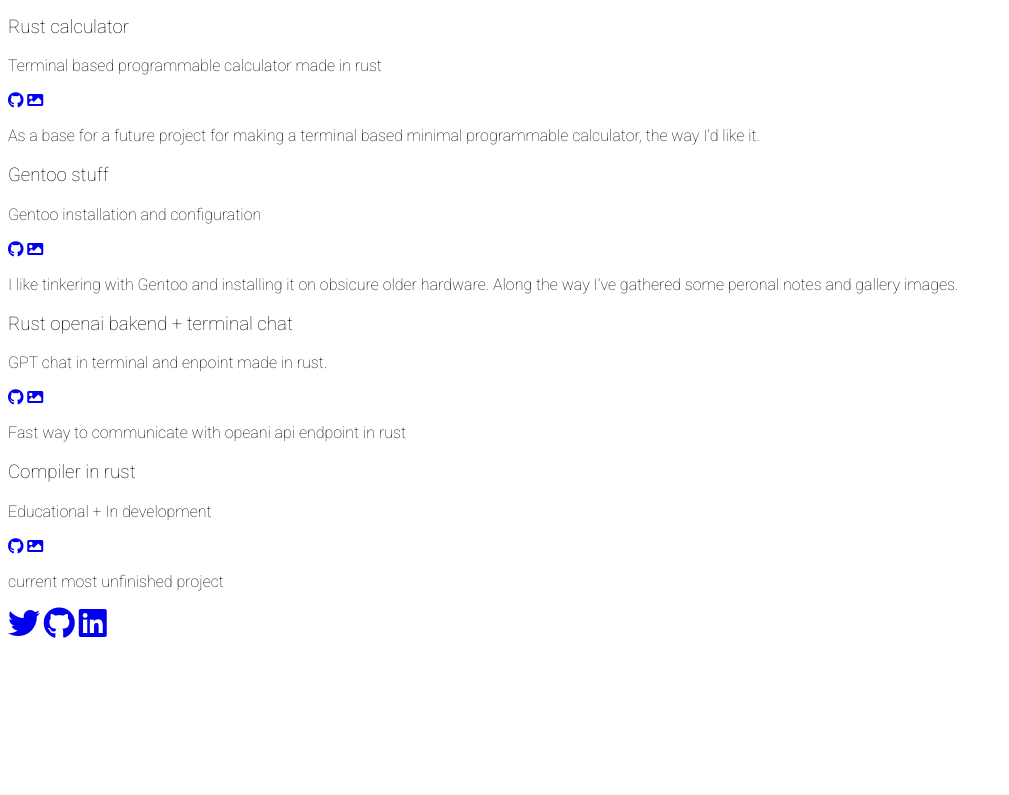
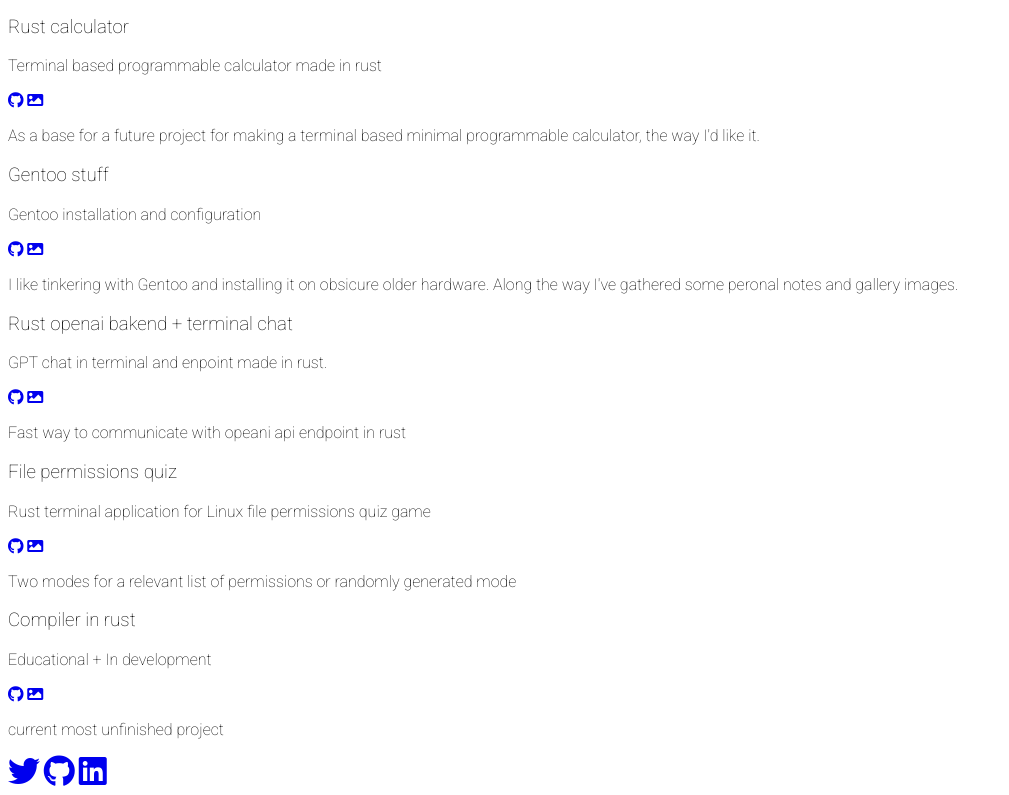
Before and after one commit to Jason-Goon/steffe, a website: page dist/index.html in a window 1280 px wide. Shown: the part 1419-2214 px from the top of the page, without its empty margins (0-1009 px from the left). Before the commit the page ends 2066 px from the top, so only its background shows below. Drawn offline with Linux system fonts and the light colour scheme.

Commit message:
Added file permissions quiz

```diff
--- a/dist/index.html
+++ b/dist/index.html
@@ -304,6 +304,30 @@
                 <div class="flex-1 text-right pr-8">
                     <div class="p-4 bg-white/50 backdrop-blur-lg rounded-lg shadow-lg flex flex-col justify-between h-full">
                         <div>
+                            <h3 class="text-lg font-semibold mb-2">File permissions quiz</h3>
+                            <p>Rust terminal application for Linux file permissions quiz game</p>
+                        </div>
+
+                        <div class="flex justify-end space-x-4 mt-4">
+                            <a href="https://github.com/Jason-Goon/file_perm_quiz" class="hover:text-opacity-80"><i class="fab fa-github"></i></a>
+                            <a href="gallery.html#project11" class="hover:text-opacity-80"><i class="fas fa-image"></i></a>
+                        </div>
+                    </div>
+                </div>
+
+                <!-- Text Box 11 - Right Side -->
+                <div class="flex-1 pl-8">
+                    <div class="p-4 bg-white/60 backdrop-blur-lg rounded-lg shadow-lg">
+                        <p>Two modes for a relevant list of permissions or randomly generated mode</p>
+                    </div>
+                </div>
+            </div>
+
+            <!-- Project Point 11 - Left Side -->
+            <div class="flex mb-24">
+                <div class="flex-1 text-right pr-8">
+                    <div class="p-4 bg-white/50 backdrop-blur-lg rounded-lg shadow-lg flex flex-col justify-between h-full">
+                        <div>
                             <h3 class="text-lg font-semibold mb-2">Compiler in rust</h3>
                             <p>Educational + In development</p>
                         </div>
```
